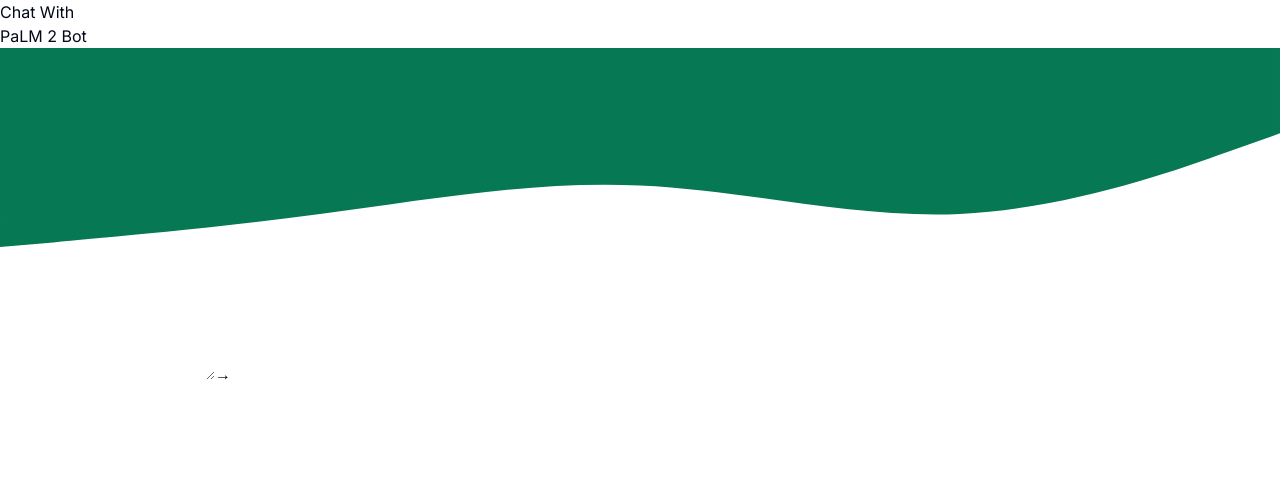
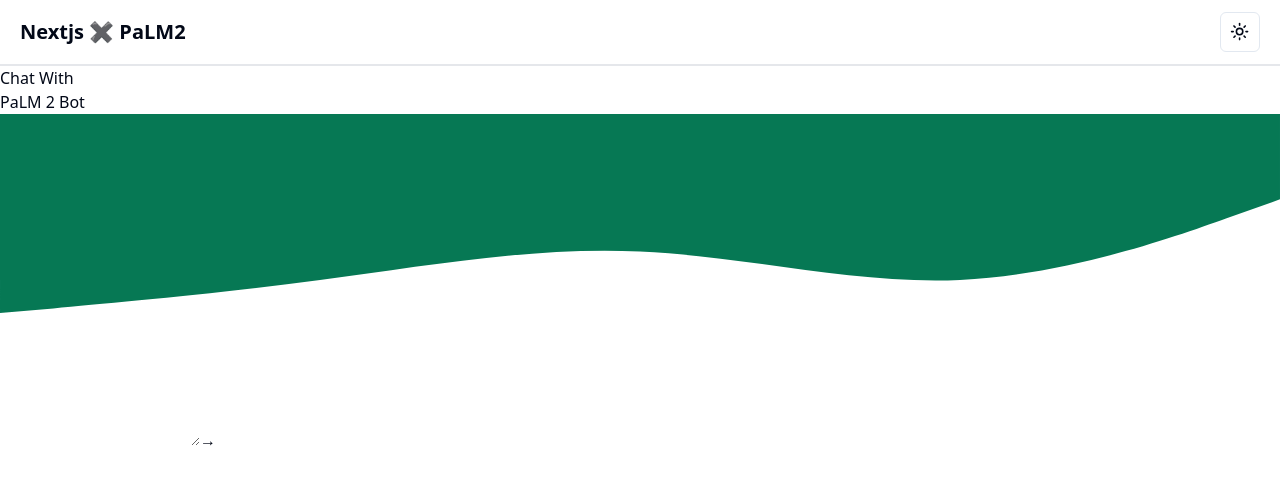
Before and after one commit to bearone236/PaLM2-nextjs-frontend, a Next.js app: page / in a window 1280 px wide. Shown: the top 484 px of the page. Built offline with nearby package versions, Linux system fonts and the light colour scheme.

Commit message:
ダークモードを追加

```diff
--- a/src/app/layout.tsx
+++ b/src/app/layout.tsx
@@ -1,8 +1,7 @@
 import type { Metadata } from "next";
-import { Inter } from "next/font/google";
 import "./globals.css";
-
-const inter = Inter({ subsets: ["latin"] });
+import { Header } from "@/components/Header";
+import { ThemeProvider } from "@/components/theme-provider";
 
 export const metadata: Metadata = {
   title: "PaLM2 + ChatBot",
@@ -16,7 +15,17 @@
 }) {
   return (
     <html lang="en">
-      <body className={inter.className}>{children}</body>
+      <body>
+        <ThemeProvider
+          attribute="class"
+          defaultTheme="system"
+          enableSystem
+          disableTransitionOnChange
+        >
+          <Header />
+          {children}
+        </ThemeProvider>
+      </body>
     </html>
   );
 }
--- /dev/null
+++ b/src/components/Header.tsx
@@ -0,0 +1,12 @@
+import { ModeToggle } from "./ModeToggle";
+
+export function Header() {
+  return (
+    <div className="border-b-2  flex justify-between items-center py-3">
+      <p className="text-xl font-bold ml-5">Nextjs ✖️ PaLM2</p>
+      <div className="flex items-center mr-5">
+        <ModeToggle />
+      </div>
+    </div>
+  );
+}
--- /dev/null
+++ b/src/components/ModeToggle.tsx
@@ -0,0 +1,40 @@
+"use client";
+
+import * as React from "react";
+import { Moon, Sun } from "lucide-react";
+import { useTheme } from "next-themes";
+
+import { Button } from "@/components/ui/button";
+import {
+  DropdownMenu,
+  DropdownMenuContent,
+  DropdownMenuItem,
+  DropdownMenuTrigger,
+} from "@/components/ui/dropdown-menu";
+
+export function ModeToggle() {
+  const { setTheme } = useTheme();
+
+  return (
+    <DropdownMenu>
+      <DropdownMenuTrigger asChild>
+        <Button variant="outline" size="icon">
+          <Sun className="h-[1.2rem] w-[1.2rem] rotate-0 scale-100 transition-all dark:-rotate-90 dark:scale-0" />
+          <Moon className="absolute h-[1.2rem] w-[1.2rem] rotate-90 scale-0 transition-all dark:rotate-0 dark:scale-100" />
+          <span className="sr-only">Toggle theme</span>
+        </Button>
+      </DropdownMenuTrigger>
+      <DropdownMenuContent align="end">
+        <DropdownMenuItem onClick={() => setTheme("light")}>
+          Light
+        </DropdownMenuItem>
+        <DropdownMenuItem onClick={() => setTheme("dark")}>
+          Dark
+        </DropdownMenuItem>
+        <DropdownMenuItem onClick={() => setTheme("system")}>
+          System
+        </DropdownMenuItem>
+      </DropdownMenuContent>
+    </DropdownMenu>
+  );
+}
--- /dev/null
+++ b/src/components/theme-provider.tsx
@@ -0,0 +1,9 @@
+"use client";
+
+import * as React from "react";
+import { ThemeProvider as NextThemesProvider } from "next-themes";
+import { type ThemeProviderProps } from "next-themes/dist/types";
+
+export function ThemeProvider({ children, ...props }: ThemeProviderProps) {
+  return <NextThemesProvider {...props}>{children}</NextThemesProvider>;
+}
```
